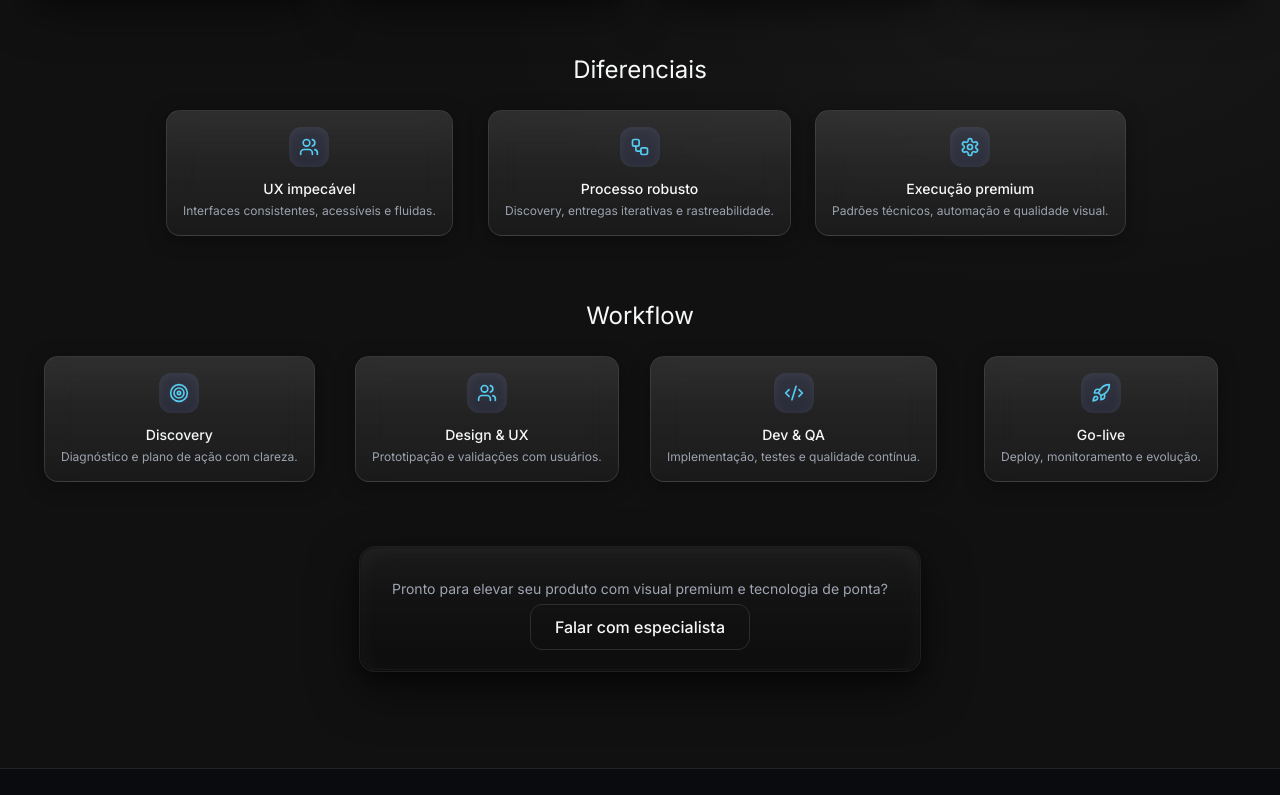
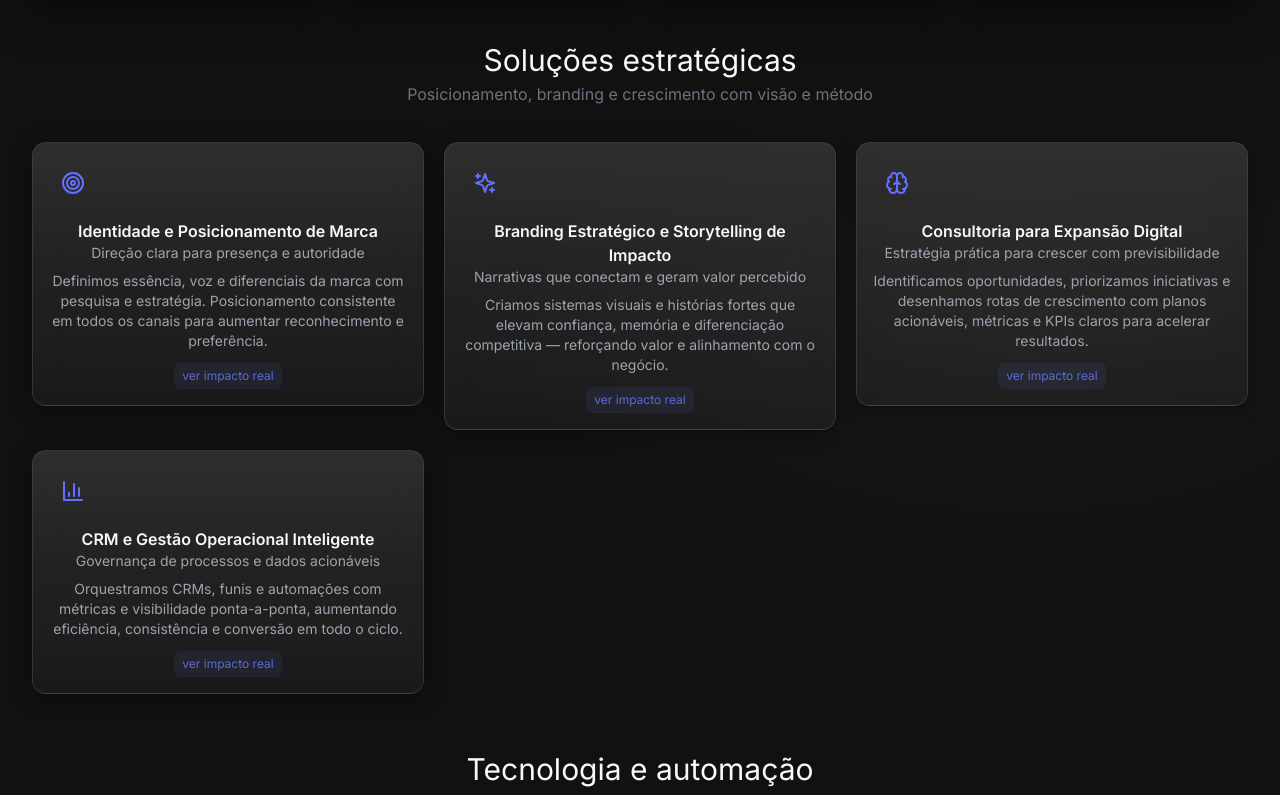
Before and after one commit to lucas-hsi/site-agencia-supremo-inova, a React (Vite) app: page /servicos in a window 1280 px wide. Shown: the part 820-1615 px from the top of the page. Built offline with nearby package versions, Linux system fonts and the light colour scheme.

Commit message:
feat(servicos): restaurar cards com título/subtítulo e descrição; integrar fundo de partículas no desktop; fix(ts): opções do tsparticles sem enums de runtime; atualizar ícones e impacto em Soluções estratégicas

```diff
--- a/package.json
+++ b/package.json
@@ -20,8 +20,10 @@
     "react": "^18.2.0",
     "react-dom": "^18.2.0",
     "react-router-dom": "^6.20.1",
+    "react-tsparticles": "^2.12.2",
     "recharts": "^3.3.0",
-    "tailwind-merge": "^2.1.0"
+    "tailwind-merge": "^2.1.0",
+    "tsparticles": "^3.9.1"
   },
   "devDependencies": {
     "@imgly/background-removal-node": "^1.4.5",
--- /dev/null
+++ b/src/components/sections/AnimatedSection.tsx
@@ -0,0 +1,48 @@
+import { motion, useScroll, useTransform } from 'framer-motion'
+import { useRef } from 'react'
+import ServiceBlock from './ServiceBlock'
+
+type Item = { title: string; subtitle: string; description: string; icon?: any; impact?: string }
+
+type AnimatedSectionProps = {
+  id?: string
+  title: string
+  subtitle?: string
+  items: Item[]
+}
+
+export default function AnimatedSection({ id, title, subtitle, items }: AnimatedSectionProps) {
+  const ref = useRef<HTMLDivElement | null>(null)
+  const { scrollYProgress } = useScroll({ target: ref, offset: ['start end', 'end start'] })
+  const y = useTransform(scrollYProgress, [0, 1], [0, -24])
+
+  return (
+    <section id={id} ref={ref} className="mt-16">
+      <motion.header style={{ y }} className="mb-6">
+        <h2 className="text-2xl md:text-3xl font-light text-[#f7f8f8]">{title}</h2>
+        {subtitle && (
+          <p className="text-text-muted text-sm md:text-base mt-1">{subtitle}</p>
+        )}
+      </motion.header>
+
+      <motion.div
+        initial={{ opacity: 0, y: 12 }}
+        whileInView={{ opacity: 1, y: 0 }}
+        viewport={{ once: true, amount: 0.25 }}
+        transition={{ duration: 0.6 }}
+        className="grid grid-cols-1 sm:grid-cols-2 lg:grid-cols-3 gap-5"
+      >
+        {items.map((item) => (
+          <ServiceBlock
+            key={item.title}
+            title={item.title}
+            subtitle={item.subtitle}
+            description={item.description}
+            icon={item.icon}
+            impact={item.impact}
+          />
+        ))}
+      </motion.div>
+    </section>
+  )
+}
--- /dev/null
+++ b/src/components/sections/ServiceBlock.tsx
@@ -0,0 +1,69 @@
+import { motion, AnimatePresence } from 'framer-motion'
+import { useRef, useState } from 'react'
+
+type ServiceBlockProps = {
+  title: string
+  subtitle: string
+  description: string
+  icon?: any
+  impact?: string
+}
+
+export default function ServiceBlock({ title, subtitle, description, icon: Icon, impact }: ServiceBlockProps) {
+  const ref = useRef<HTMLDivElement | null>(null)
+  const [showImpact, setShowImpact] = useState(false)
+
+  return (
+    <motion.article
+      ref={ref}
+      initial={{ opacity: 0, y: 16 }}
+      whileInView={{ opacity: 1, y: 0 }}
+      viewport={{ once: true, amount: 0.25 }}
+      className="group relative"
+    >
+      {/* Card principal com efeito de vidro */}
+      <div className="glass-card-secondary p-4 md:p-5">
+        {Icon && (
+          <motion.div
+            initial={{ scale: 0.95, opacity: 0.9 }}
+            animate={{ scale: 1, opacity: 1 }}
+            transition={{ type: 'spring', stiffness: 200, damping: 16 }}
+            className="w-12 h-12 mb-3 flex items-center justify-center"
+          >
+            <Icon className="w-6 h-6 text-[#5c6aff]" />
+          </motion.div>
+        )}
+
+        <h3 className="text-sm md:text-base font-semibold text-[#f7f8f8]">{title}</h3>
+        <p className="text-[12px] md:text-sm text-text-secondary">{subtitle}</p>
+
+        <p className="muted-on-glass text-xs md:text-sm leading-relaxed mt-2">{description}</p>
+
+        <button
+          type="button"
+          onClick={() => setShowImpact((v) => !v)}
+          className="mt-3 inline-flex items-center gap-2 text-[12px] text-text-secondary hover:text-[#f7f8f8] transition-colors"
+        >
+          <span className="px-2 py-1 rounded-md bg-accent/10 text-accent">ver impacto real</span>
+        </button>
+      </div>
+
+      {/* Ao clicar, abrir card secundário com o impacto */}
+      <AnimatePresence>
+        {showImpact && impact && (
+          <motion.div
+            initial={{ opacity: 0, height: 0 }}
+            animate={{ opacity: 1, height: 'auto' }}
+            exit={{ opacity: 0, height: 0 }}
+            transition={{ duration: 0.3 }}
+            className="mt-3"
+          >
+            <div className="glass-card-secondary p-4">
+              <p className="text-xs md:text-sm text-[#f7f8f8]">{impact}</p>
+            </div>
+          </motion.div>
+        )}
+      </AnimatePresence>
+    </motion.article>
+  )
+}
--- /dev/null
+++ b/src/components/sections/TechParticles.tsx
@@ -0,0 +1,45 @@
+import Particles from 'react-tsparticles'
+import { useMemo, useEffect, useState } from 'react'
+import type { ISourceOptions, MoveDirection, OutMode } from 'tsparticles-engine'
+
+export default function TechParticles() {
+  const [enabled, setEnabled] = useState(true)
+
+  useEffect(() => {
+    const reduce = window.matchMedia && window.matchMedia('(prefers-reduced-motion: reduce)').matches
+    if (reduce) setEnabled(false)
+  }, [])
+
+  const options: ISourceOptions = useMemo(() => ({
+    fpsLimit: 60,
+    detectRetina: true,
+    background: { color: 'transparent' },
+    interactivity: {
+      events: {
+        onHover: { enable: true, mode: 'repulse' },
+        onClick: { enable: false, mode: 'push' },
+        resize: true,
+      },
+      modes: {
+        repulse: { distance: 120, duration: 0.4 },
+      },
+    },
+    particles: {
+      number: { value: 60, density: { enable: true, area: 900 } },
+      color: { value: ['#5c6aff', '#B3C7FF', '#ffffff'] },
+      links: { enable: true, color: '#7289DA', distance: 130, opacity: 0.18, width: 1 },
+      move: { enable: true, speed: 0.8, direction: 'none' as MoveDirection, outModes: { default: 'out' as OutMode } },
+      opacity: { value: 0.35 },
+      size: { value: { min: 1, max: 3 } },
+      shape: { type: 'circle' },
+    },
+  }), [])
+
+  if (!enabled) return null
+
+  return (
+    <div className="absolute inset-0 z-[5] pointer-events-none hidden md:block">
+      <Particles id="tech-particles" options={options} />
+    </div>
+  )
+}
--- a/src/pages/Services.tsx
+++ b/src/pages/Services.tsx
@@ -1,6 +1,9 @@
 import { useEffect, useState } from 'react'
 import { motion, AnimatePresence } from 'framer-motion'
-import { Code2, Zap, Workflow, Rocket, Settings, Users, Database, Smartphone, Target, ArrowRight, MessageCircle } from 'lucide-react'
+import { Code2, Zap, Database, Smartphone, ArrowRight, MessageCircle, Target, Sparkles, Brain, BarChart3 } from 'lucide-react'
+import AnimatedSection from '../components/sections/AnimatedSection'
+import TechParticles from '../components/sections/TechParticles'
+
 
 export default function Services() {
   const [selected, setSelected] = useState<ServiceKey | null>(null)
@@ -29,6 +32,8 @@
     <section className="py-24 bg-background-subtle relative overflow-hidden">
       {/* Background waves decor */}
       <div className="bg-waves" />
+      {/* Tech particles background for desktop */}
+      <TechParticles />
       <div className="container relative z-10">
         {/* Header */}
         <motion.div
@@ -211,82 +216,84 @@
           )}
         </AnimatePresence>
 
-        {/* Differentials */}
-        <motion.div
-          initial={{ opacity: 0, y: 20 }}
-          whileInView={{ opacity: 1, y: 0 }}
-          transition={{ duration: 0.6, delay: 0.4 }}
-          viewport={{ once: true }}
-          className="mt-16"
-        >
-          <h2 className="text-2xl font-light text-[#f7f8f8] mb-6">Diferenciais</h2>
-          <div className="grid grid-cols-1 md:grid-cols-3 gap-5">
-            {[
-              { title: 'UX impecável', icon: Users, desc: 'Interfaces consistentes, acessíveis e fluidas.' },
-              { title: 'Processo robusto', icon: Workflow, desc: 'Discovery, entregas iterativas e rastreabilidade.' },
-              { title: 'Execução premium', icon: Settings, desc: 'Padrões técnicos, automação e qualidade visual.' },
-            ].map((item) => {
-              const Icon = item.icon
-              return (
-                <div key={item.title} className="group glass-card-secondary card-hover p-6">
-                  <div className="icon-container w-10 h-10 mb-3 rounded-xl">
-                    <Icon className="icon-premium w-5 h-5 text-[#f7f8f8]" />
-                  </div>
-                  <h3 className="text-on-glass text-sm font-medium mb-1">{item.title}</h3>
-                  <p className="muted-on-glass text-xs">{item.desc}</p>
-                </div>
-              )
-            })}
-          </div>
-        </motion.div>
+        {/* Seções refatoradas com parallax, microanimações e storytelling */}
+        <AnimatedSection
+          id="solucoes-estrategicas"
+          title="Soluções estratégicas"
+          subtitle="Posicionamento, branding e crescimento com visão e método"
+          items={[
+            {
+              title: 'Identidade e Posicionamento de Marca',
+              subtitle: 'Direção clara para presença e autoridade',
+              description:
+                'Definimos essência, voz e diferenciais da marca com pesquisa e estratégia. Posicionamento consistente em todos os canais para aumentar reconhecimento e preferência.',
+              icon: Target,
+              impact:
+                'Aumenta reconhecimento e preferência, simplifica a decisão do cliente e melhora taxas de conversão com proposta de valor cristalina.'
+            },
+            {
+              title: 'Branding Estratégico e Storytelling de Impacto',
+              subtitle: 'Narrativas que conectam e geram valor percebido',
+              description:
+                'Criamos sistemas visuais e histórias fortes que elevam confiança, memória e diferenciação competitiva — reforçando valor e alinhamento com o negócio.',
+              icon: Sparkles,
+              impact:
+                'Eleva autoridade e memorabilidade, fortalece diferenciação competitiva e aumenta engajamento orgânico com narrativa coerente e consistente.'
+            },
+            {
+              title: 'Consultoria para Expansão Digital',
+              subtitle: 'Estratégia prática para crescer com previsibilidade',
+              description:
+                'Identificamos oportunidades, priorizamos iniciativas e desenhamos rotas de crescimento com planos acionáveis, métricas e KPIs claros para acelerar resultados.',
+              icon: Brain,
+              impact:
+                'Reduz custo de oportunidade, acelera aquisição priorizando por ROI e traz previsibilidade de crescimento com métricas acionáveis.'
+            },
+            {
+              title: 'CRM e Gestão Operacional Inteligente',
+              subtitle: 'Governança de processos e dados acionáveis',
+              description:
+                'Orquestramos CRMs, funis e automações com métricas e visibilidade ponta-a-ponta, aumentando eficiência, consistência e conversão em todo o ciclo.',
+              icon: BarChart3,
+              impact:
+                'Aumenta eficiência dos funis, reduz retrabalho, melhora tempo de resposta e viabiliza decisões mais rápidas com dados confiáveis.'
+            }
+          ]}
+        />
 
-        {/* Workflow */}
-        <motion.div
-          initial={{ opacity: 0, y: 20 }}
-          whileInView={{ opacity: 1, y: 0 }}
-          transition={{ duration: 0.6, delay: 0.6 }}
-          viewport={{ once: true }}
-          className="mt-16"
-        >
-          <h2 className="text-2xl font-light text-[#f7f8f8] mb-6">Workflow</h2>
-          <div className="grid grid-cols-1 md:grid-cols-4 gap-5">
-            {[
-              { title: 'Discovery', icon: Target, desc: 'Diagnóstico e plano de ação com clareza.' },
-              { title: 'Design & UX', icon: Users, desc: 'Prototipação e validações com usuários.' },
-              { title: 'Dev & QA', icon: Code2, desc: 'Implementação, testes e qualidade contínua.' },
-              { title: 'Go-live', icon: Rocket, desc: 'Deploy, monitoramento e evolução.' },
-            ].map((item) => {
-              const Icon = item.icon
-              return (
-                <div key={item.title} className="group glass-card-secondary card-hover p-6">
-                  <div className="icon-container w-10 h-10 mb-3 rounded-xl">
-                    <Icon className="icon-premium w-5 h-5 text-[#f7f8f8]" />
-                  </div>
-                  <h3 className="text-on-glass text-sm font-medium mb-1">{item.title}</h3>
-                  <p className="muted-on-glass text-xs">{item.desc}</p>
-                </div>
-              )
-            })}
-          </div>
-        </motion.div>
+        <AnimatedSection
+          id="tecnologia-e-automacao"
+          title="Tecnologia e automação"
+          subtitle="Integrações, IA e desenvolvimento sob medida com performance"
+          items={[
+            {
+              title: 'Automação com IA e Fluxos Inteligentes',
+              subtitle: 'Operações mais rápidas e escaláveis, com menos esforço',
+              description:
+                'Implementamos automações integradas a sistemas, CRMs e IA generativa que reduzem tempo operacional e elevam a eficiência da sua empresa.'
+            },
+            {
+              title: 'Sistemas e Integrações Personalizadas',
+              subtitle: 'Arquiteturas sob medida para seu cenário',
+              description:
+                'Construímos APIs, pipelines de dados e integrações confiáveis entre plataformas, com segurança, observabilidade e documentação que escalam.'
+            },
+            {
+              title: 'Atendimento Automatizado com IA e Chatbots',
+              subtitle: 'Escala no relacionamento com experiência premium',
+              description:
+                'Chatbots e assistentes com NLP e regras que qualificam leads, reduzem filas e aumentam satisfação, integrados aos seus sistemas e canais.'
+            },
+            {
+              title: 'Desenvolvimento Sob Medida (Frontend + Backend)',
+              subtitle: 'Produtos sólidos, performáticos e escaláveis',
+              description:
+                'Aplicações web e serviços com código limpo, SEO técnico e QA contínuo, alinhados ao seu negócio e preparados para evolução.'
+            }
+          ]}
+        />
 
-        {/* CTA */}
-        <motion.div
-          initial={{ opacity: 0, y: 20 }}
-          whileInView={{ opacity: 1, y: 0 }}
-          transition={{ duration: 0.6, delay: 0.8 }}
-          viewport={{ once: true }}
-          className="text-center mt-16"
-        >
-          <div className="group glass-card-primary card-hover p-8 inline-block">
-            <p className="muted-on-glass text-sm mb-4">
-              Pronto para elevar seu produto com visual premium e tecnologia de ponta?
-            </p>
-            <a href="#contato" className="linear-button-ghost min-h-[44px]">
-              Falar com especialista
-            </a>
-          </div>
-        </motion.div>
+
       </div>
     </section>
   )
```
Also changed, not shown: 1 other file (tests, documents, lock files or other folders).
